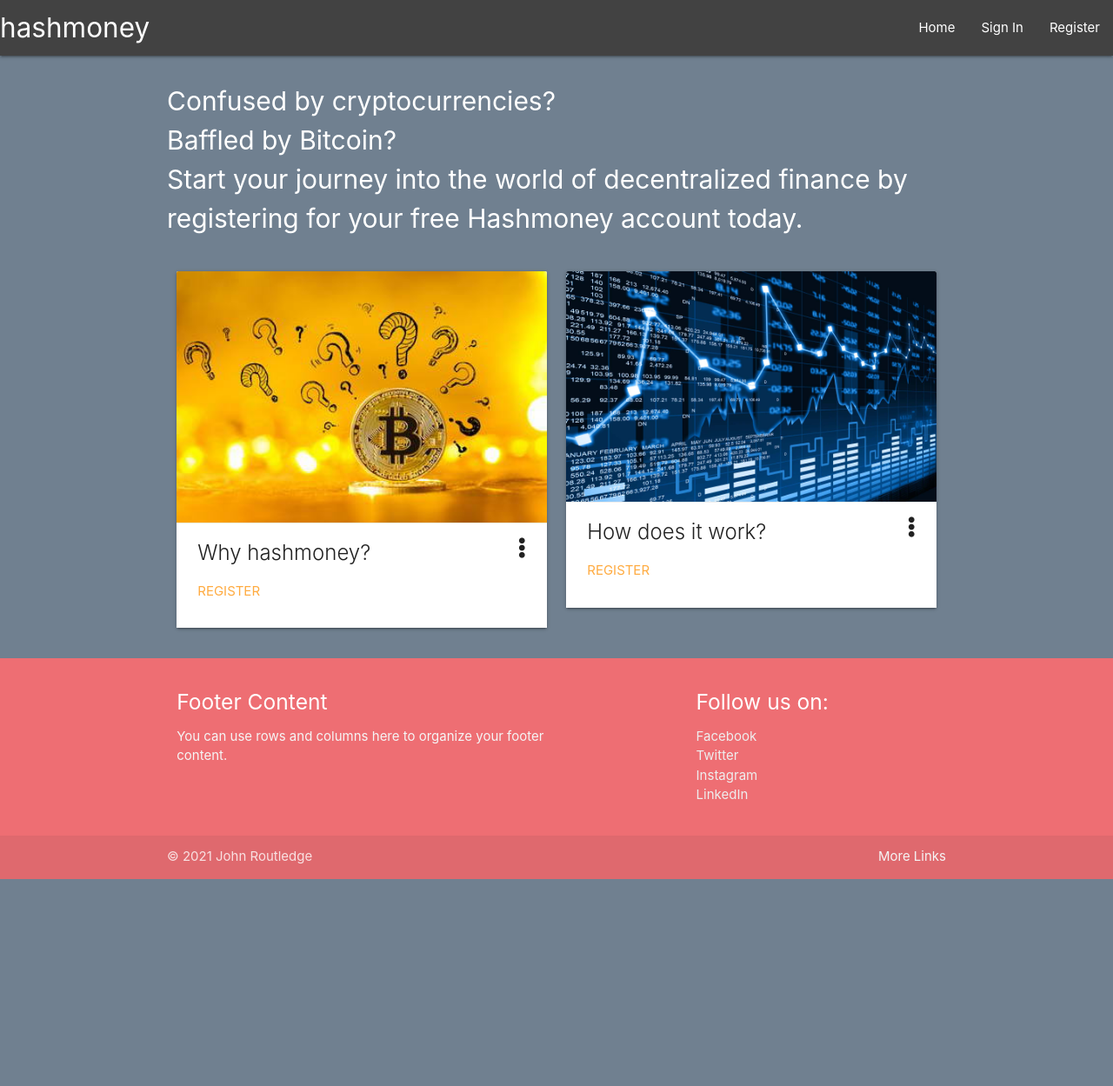
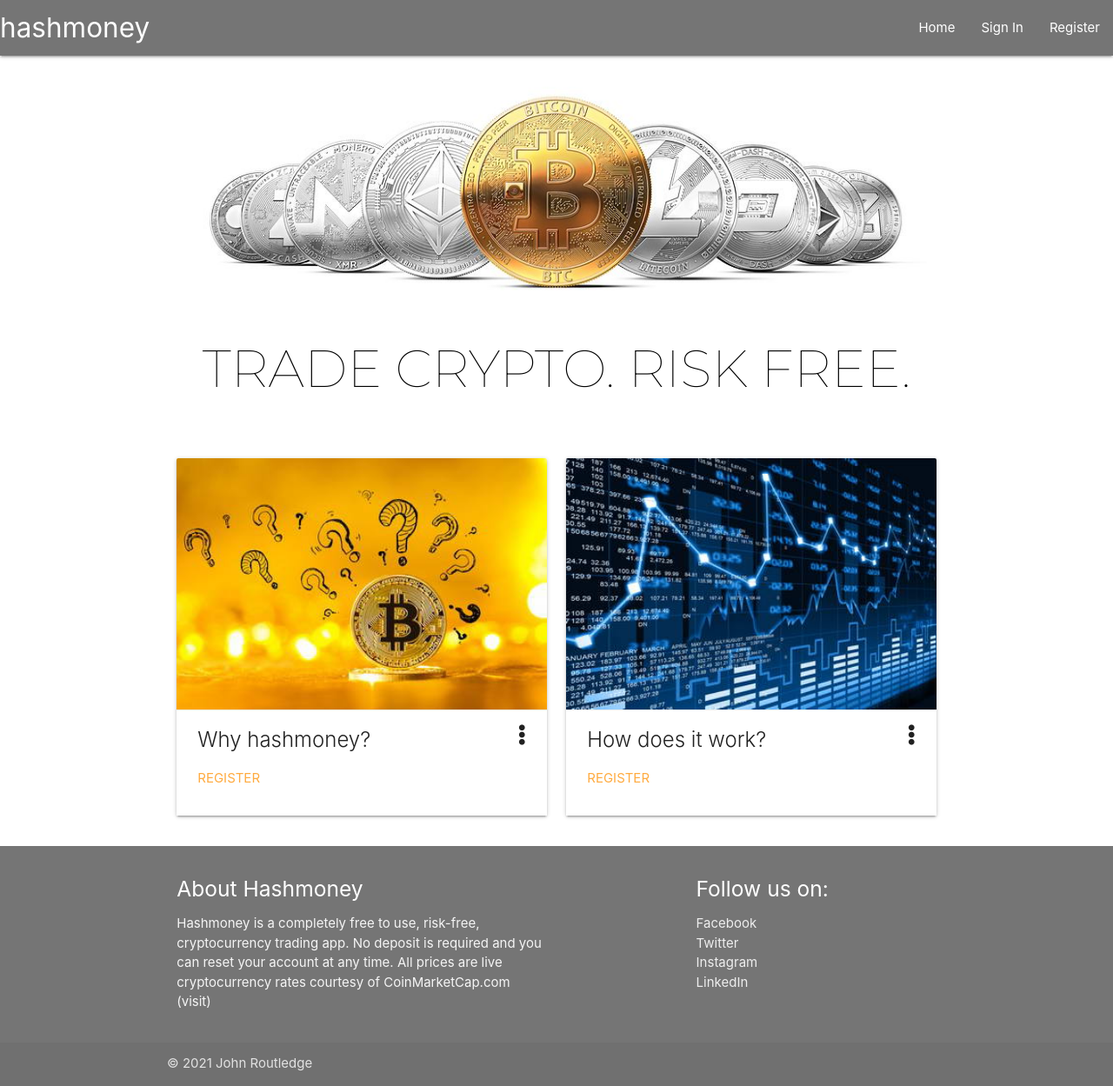
Before and after one commit to johnroutledge/milestone-project-3, a Flask app: page / in a window 1280 px wide. Shown: the whole page at 87% size. Before the commit the page ends 1011 px from the top, so only its background shows below. Run offline with Flask 2, Linux system fonts and the light colour scheme; some libraries are stand-ins or nearby versions.

Commit message:
add index.html styling

```diff
--- a/static/css/style.css
+++ b/static/css/style.css
@@ -1,6 +1,7 @@
 body {
-    background-color: slategray;
-    color: white
+    /* background-color: slategray; */
+    background-color: white;
+    color: slategray;
 }
 
 /* .flashes h6 {
@@ -15,9 +16,32 @@ body {
     color: black;
 }
 
+.headline-box {
+    margin-top: 0em;
+    padding-bottom: 0.5em;
+    width: 100%;
+    margin: 0 auto;
+    text-align: center;
+    text-transform: uppercase;
+}
+
+.headline-text {
+    font-family: 'Montserrat', sans-serif;
+    font-size: 4em;
+    top: 0em;
+    padding-top: 0em;
+}
+
+.card-image {
+    margin-top: 5px;
+}
+
 .crypto-prices {
     font-size: 1.5rem;
-    font-family: 'Trebuchet MS', 'Lucida Sans Unicode', 'Lucida Grande', 'Lucida Sans', Arial, sans-serif;
+    font-weight: bold;
+    color: black;
+    font-family: 'Montserrat', sans-serif;
+    /* font-family: 'Trebuchet MS', 'Lucida Sans Unicode', 'Lucida Grande', 'Lucida Sans', Arial, sans-serif; */
     line-height: 2.5rem;
 }
 
@@ -29,6 +53,10 @@ body {
     text-transform: uppercase;
 }
 
+.crypto-icon {
+    vertical-align: text-bottom;
+}
+
 #right-align {
     float: right;
 }
--- a/templates/base.html
+++ b/templates/base.html
@@ -4,6 +4,9 @@
     <meta charset="UTF-8">
     <meta http-equiv="X-UA-Compatible" content="IE=edge">
     <meta name="viewport" content="width=device-width, initial-scale=1.0">
+    <link rel="preconnect" href="https://fonts.googleapis.com">
+    <link rel="preconnect" href="https://fonts.gstatic.com" crossorigin>
+    <link href="https://fonts.googleapis.com/css2?family=Montserrat:wght@100&display=swap" rel="stylesheet">
     <link rel="stylesheet" href="https://cdnjs.cloudflare.com/ajax/libs/font-awesome/5.15.4/css/all.min.css"
         integrity="sha512-1ycn6IcaQQ40/MKBW2W4Rhis/DbILU74C1vSrLJxCq57o941Ym01SwNsOMqvEBFlcgUa6xLiPY/NS5R+E6ztJQ==" crossorigin="anonymous" referrerpolicy="no-referrer" type="text/css">
     <link rel="stylesheet" href="https://cdnjs.cloudflare.com/ajax/libs/materialize/1.0.0/css/materialize.min.css" type="text/css">
@@ -15,7 +18,8 @@
 <body>
     <header>
         <!-- standard navbar -->
-        <nav class="nav-extended grey darken-3">
+        <div class="navbar-fixed">
+            <nav class="nav-extended grey darken-1">
                 <div class="nav-wrapper">
                     <a href="{{ url_for('home') }}" class="brand-logo">hashmoney</a>
                     <a href="#" data-target="mobile-demo" class="sidenav-trigger"><i class="fas fa-bars"></i></a>
@@ -33,6 +37,7 @@
                     </ul>
                 </div>
             </nav>
+        </div>
 
         <!-- mobile navbar -->
         <ul class="sidenav" id="mobile-demo">
@@ -68,12 +73,16 @@
         {% endblock %}
     </main>
 
-    <footer class="page-footer">
+    <footer class="page-footer grey darken-1">
         <div class="container">
             <div class="row">
                 <div class="col l6 s12">
-                    <h5 class="white-text">Footer Content</h5>
-                    <p class="grey-text text-lighten-4">You can use rows and columns here to organize your footer content.</p>
+                    <h5 class="white-text">About Hashmoney</h5>
+                    <p class="grey-text text-lighten-4">Hashmoney is a completely free to use, risk-free, cryptocurrency
+                        trading app. No deposit is required and you can reset your account at any time. All prices are live
+                        cryptocurrency rates courtesy of CoinMarketCap.com
+                        <a class="grey-text text-lighten-4" href="https://www.coinmarketcap.com" target="_blank" rel="noopener"> (visit)</a>
+                    </p>
                 </div>
                 <div class="col l4 offset-l2 s12">
                     <h5 class="white-text">Follow us on:</h5>
@@ -89,7 +98,6 @@
         <div class="footer-copyright">
             <div class="container">
                 © 2021 John Routledge
-                <a class="grey-text text-lighten-4 right" href="#!">More Links</a>
             </div>
         </div>
     </footer>
--- a/templates/currencies.html
+++ b/templates/currencies.html
@@ -1,13 +1,14 @@
 {% extends "base.html" %}
 {% block content %}
 
+    <p></p>
     <!--iterate through list of currencies listed in db to find price information in coin array-->
     {% for currency in currencies %}
         {% for coin in coins %}
             {% if coin['symbol'] == currency.currency_symbol %}
                 <div class="crypto-prices">
                     {{ coin['name'] }} {{ coin['symbol'] }}
-                    <img src="{{ currency.image_source }}" alt="Profile image for {{ currency.currency_name }}">
+                    <img class="crypto-icon" src="{{ currency.image_source }}" alt="Profile image for {{ currency.currency_name }}">
                     <!--credit to kite.com for formatting tips - how to print float with 2 decimal places-->
                     price {{ "{:.2f}".format(coin['quote']['USD']['price']) }}, change {{ "{:.2f}".format(coin['quote']['USD']['percent_change_24h']) }}% in last 24hrs
                     <a href="{{ url_for('trade', ticker = currency.currency_symbol) }}" class="waves-effect waves-light btn-small" id="right-align {{ coin['symbol'] }}">Trade</a><br>
--- a/templates/index.html
+++ b/templates/index.html
@@ -1,13 +1,20 @@
 {% extends "base.html" %}
 {% block content %}
 
-    <p class="headline">
-        Confused by cryptocurrencies? <br>
-        Baffled by Bitcoin? <br>
-        Start your journey into the world of decentralized finance by registering
-        for your free Hashmoney account today.
-    </p>
-
+    <div class="row">
+        <div class="col s12 m12">
+            <div class="card-image">
+                <img class="responsive-img" src="../static/images/crypto-wide.jpg">
+            </div>
+        </div>
+        <div class="col s12 m12">
+            <div class="card-image large white">
+                <div class="card-content black-text headline-text">
+                    <p class="headline-box">Trade Crypto.  Risk free.</p>
+                </div>
+            </div>
+        </div>
+    </div>
     <div class="row">
         <div class="col s12 m6">
             <div class="card sticky-action">
--- a/templates/trade.html
+++ b/templates/trade.html
@@ -36,8 +36,8 @@
                     </div>
                     <!--complete trade button-->
                     <div class="row">
-                        <button type="submit" class="col s12 btn-large">
-                            Submit Trade <i class="fas fa-sign-in-alt"></i>
+                        <button type="submit" class="col s12 btn-large pink darken-1">
+                            Submit Trade  <i class="fas fa-check"></i>
                         </button>
                     </div>
                 </div>
```
Also changed, not shown: static/images/crypto-charts.jpg, static/images/crypto-wide.jpg (added). Lines whose indentation alone changed are shown as unchanged.
